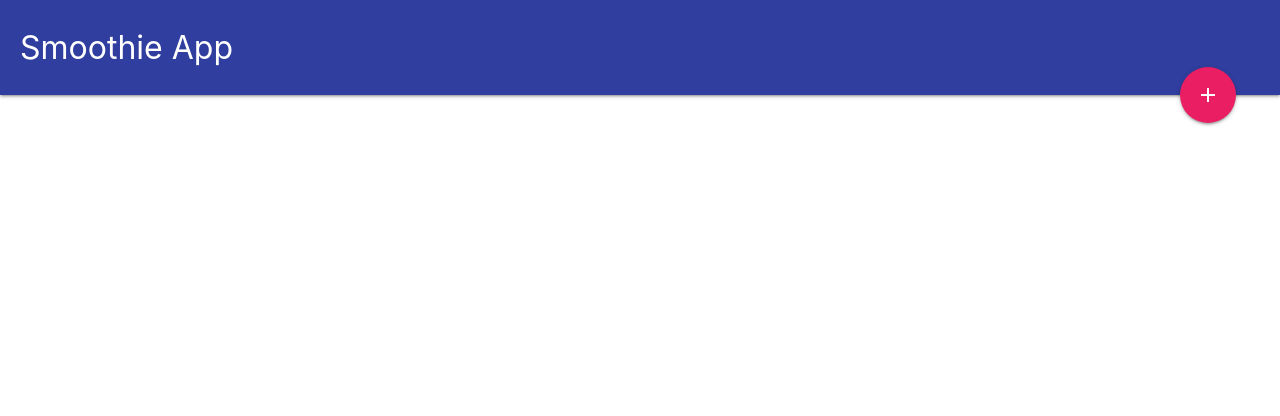
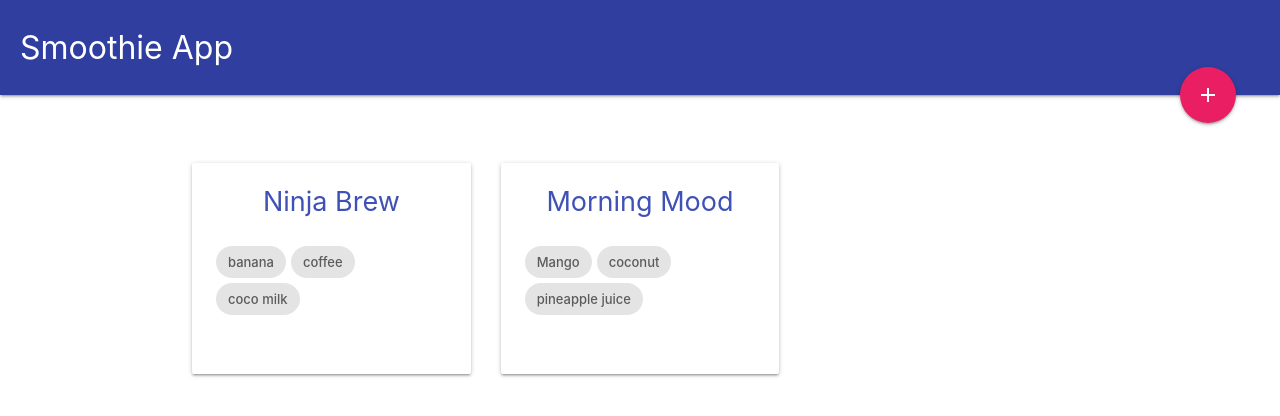
Before and after one commit to Robinhoeh/smoothie-app, a Vue app: page / in a window 1280 px wide. Shown: the top 416 px of the page. Built offline with nearby package versions, Linux system fonts and the light colour scheme.

Commit message:
created cards and basic UI

```diff
--- a/src/App.vue
+++ b/src/App.vue
@@ -2,7 +2,7 @@
   <div id="app">
     <Navbar></Navbar>
     <index></index>
-    <router-view></router-view>
+    <!-- <router-view></router-view> -->
   </div>
 </template>
 
--- a/src/components/Index.vue
+++ b/src/components/Index.vue
@@ -1,15 +1,47 @@
 <template>
-  <div class="">
+  <div class="index container">
+    <div class="card" v-for="smoothie in smoothies" :key="smoothie.id">
+      <div class="card-content">
+        <h2 class="header indigo-text">{{ smoothie.title }}</h2>
+        <ul class="ingredients">
+          <li v-for="(ingredient, index) in smoothie.ingredients" :key="index" class="ingredient__item">
+            <span class="chip">{{ ingredient }}</span>
+          </li>
+        </ul>
+      </div>
+    </div>
   </div>
 </template>
 <script>
 export default {
   name: 'Index',
   data() {
-    return {};
+    return {
+      smoothies: [
+        { title: 'Ninja Brew', slug: 'ninja-brew', ingredients: ['banana', 'coffee', 'coco milk'], id: '1' },
+        { title: 'Morning Mood', slug: 'morning-mood', ingredients: ['Mango', 'coconut', 'pineapple juice'], id: '2' }
+      ]
+    };
   }
 };
 </script>
 
 <style lang="scss">
+.index {
+  display: grid;
+  grid-template-columns: 1fr 1fr 1fr;
+  grid-gap: 30px;
+  margin-top: 60px;
+  .header {
+    font-size: 1.8em;
+    text-align: center;
+    margin-top: 0;
+  }
+  .ingredients {
+    margin: 30px auto;
+    .ingredient__item {
+      display: inline-block;
+    }
+  }
+}
 </style>
```
